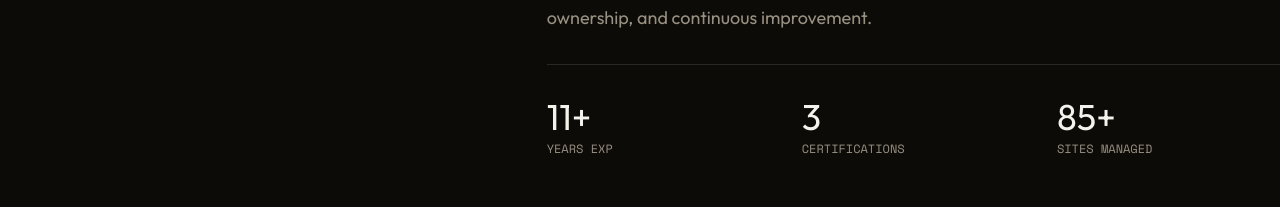
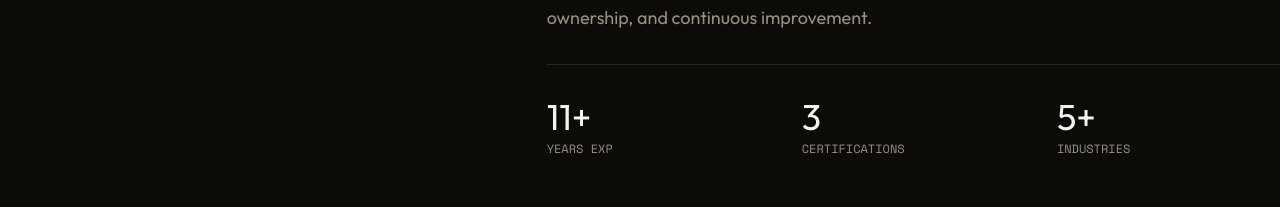
Before and after one commit to bhopalg/portfolio, a Next.js app: page / in a window 1280 px wide. Shown: the part 1203-1410 px from the top of the page. Built offline with nearby package versions, Linux system fonts and the light colour scheme.

Commit message:
feat: update About section to reflect industries managed instead of sites

```diff
--- a/components/About.tsx
+++ b/components/About.tsx
@@ -51,10 +51,10 @@ export default function About() {
               </div>
               <div>
                 <p className="text-3xl md:text-4xl font-display font-800 mb-1">
-                  85+
+                  5+
                 </p>
                 <p className="font-mono text-xs text-muted-foreground">
-                  SITES MANAGED
+                  INDUSTRIES
                 </p>
               </div>
             </div>
```
Also changed, not shown: 1 other file (tests, documents, lock files or other folders).
